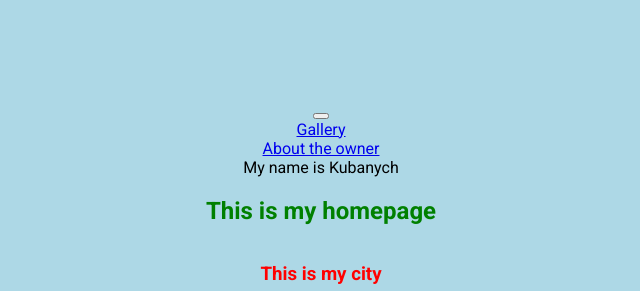
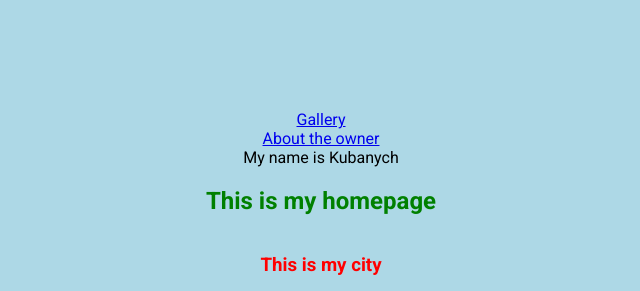
Before and after one commit to dzhyrgalbekov/myportfolio, a PHP site: page / in a window 1280 px wide. Shown: the top 291 px of the page, without its empty margins (319-959 px from the left). Run offline with PHP 8.4, Linux system fonts and the light colour scheme.

Commit message:
Update index.php

```diff
--- a/index.php
+++ b/index.php
@@ -41,12 +41,9 @@
 	</style>
 
 </head>
-	<a href="/login.php">
-        <button type="button" class="btn-user ml-auto mt-3 mt-lg-0 "></button>
-        </a>
 <body>
 
-	<a href="gallery.html">Gallery</a>
+	<a href="login.php">Gallery</a>
 	<a href="aboutpage.html">About the owner</a>
  	</h1>My name is Kubanych</h1>
 	<h2> This is my homepage </h2>
```
